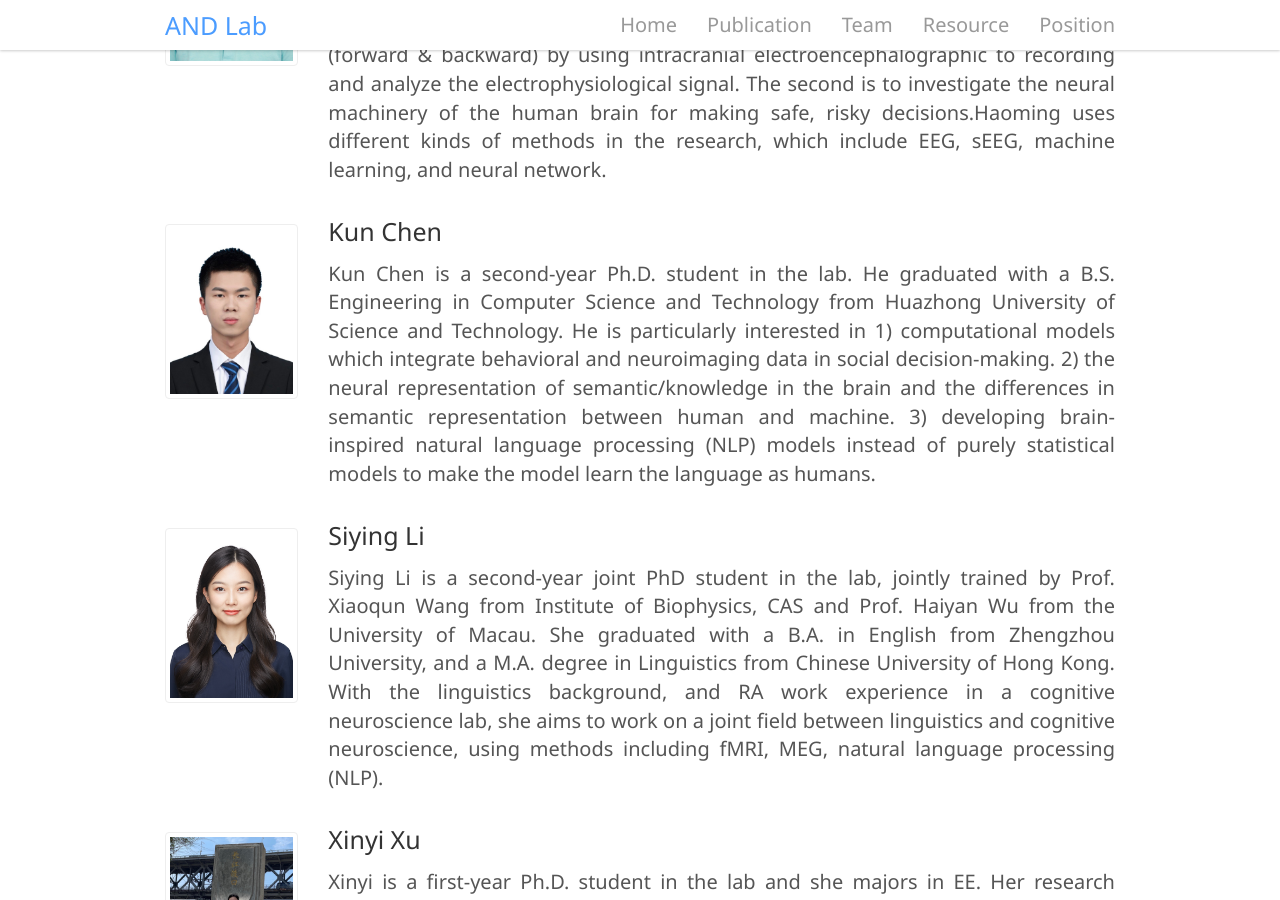
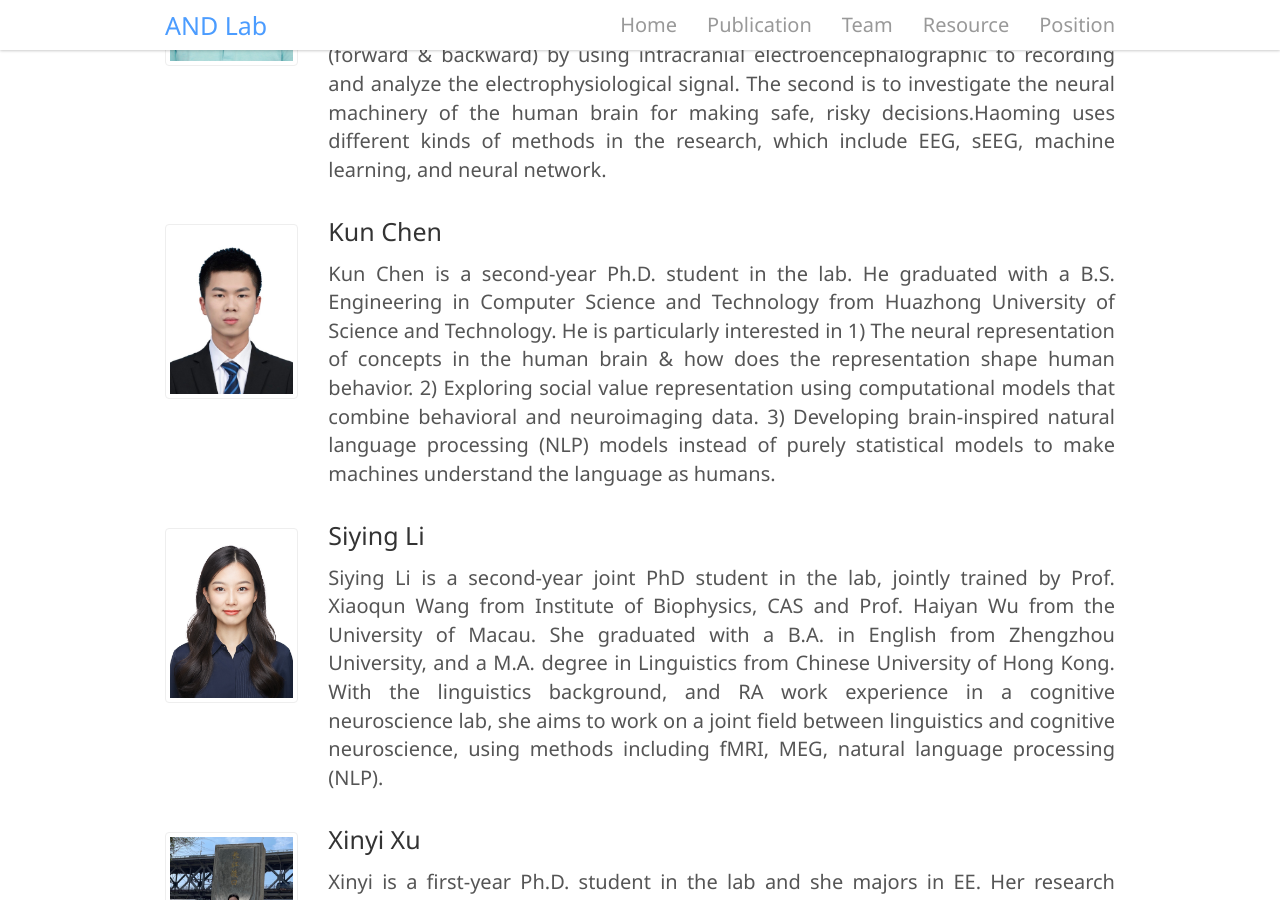
Before and after one commit to andlab-um/lab-website, a Jekyll site: the page built from _pages/team.html, in a window 1280 px wide and 900 px high, scrolled down 1347 px. Built offline with Jekyll 4.4.1, drawn with Linux system fonts in a browser that asks for light colours; nearby versions of some CDN libraries.

Commit message:
update member information

```diff
--- a/_data/member.yml
+++ b/_data/member.yml
@@ -24,7 +24,7 @@
       content: Haoming is a second-year PhD student in the lab. Before joining the A.N.D lab, Haoming received his bachelor’s degree at Southern University of Science and Technology. He is mainly interested in two specific topics. The first one is to investigate how the brain encoding the information about the direction of motion (forward & backward) by using intracranial electroencephalographic to recording and analyze the electrophysiological signal. The second is to investigate the neural machinery of the human brain for making safe, risky decisions.Haoming uses different kinds of methods in the research, which include EEG, sEEG, machine learning, and neural network.
     - name: Kun Chen
       image: kun.png
-      content: "Kun Chen is a second-year Ph.D. student in the lab. He graduated with a B.S. Engineering in Computer Science and Technology from Huazhong University of Science and Technology. He is particularly interested in 1) computational models which integrate behavioral and neuroimaging data in social decision-making. 2) the neural representation of semantic/knowledge in the brain and the differences in semantic representation between human and machine. 3) developing brain-inspired natural language processing (NLP) models instead of purely statistical models to make the model learn the language as humans."
+      content: "Kun Chen is a second-year Ph.D. student in the lab. He graduated with a B.S. Engineering in Computer Science and Technology from Huazhong University of Science and Technology. He is particularly interested in 1) The neural representation of concepts in the human brain & how does the representation shape human behavior. 2) Exploring social value representation using computational models that combine behavioral and neuroimaging data. 3) Developing brain-inspired natural language processing (NLP) models instead of purely statistical models to make machines understand the language as humans."
     - name: Siying Li
       image: siying.png
       content: Siying Li is a second-year joint PhD student in the lab, jointly trained by Prof. Xiaoqun Wang from Institute of Biophysics, CAS and Prof. Haiyan Wu from the University of Macau. She graduated with a B.A. in English from Zhengzhou University, and a M.A. degree in Linguistics from Chinese University of Hong Kong. With the linguistics background, and RA work experience in a cognitive neuroscience lab, she aims to work on a joint field between linguistics and cognitive neuroscience, using methods including fMRI, MEG, natural language processing (NLP).
```
